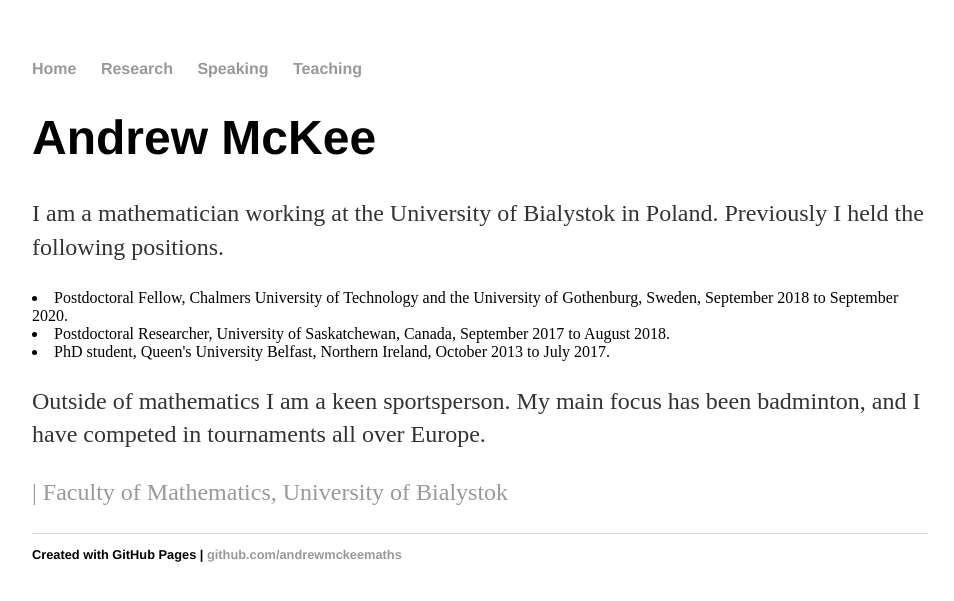
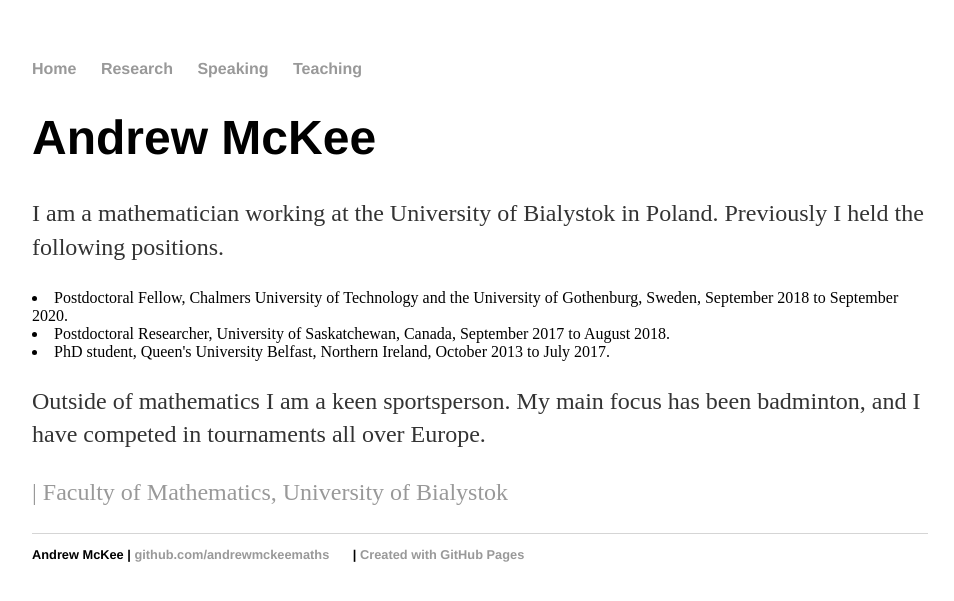
Before and after one commit to andrewmckeemaths/andrewmckeemaths.github.io, a Jekyll site: the page built from index.html, in a window 1280 px wide. Shown: the top 601 px of the page, without its empty margins (160-1114 px from the left). Built offline with Jekyll 4.4.1, drawn with Linux system fonts in a browser that asks for light colours.

Commit message:
Update default.html

```diff
--- a/_layouts/default.html
+++ b/_layouts/default.html
@@ -21,7 +21,7 @@
 			</div><!-- /.container -->
 			<footer>
 	    			<ul>
-	        			Created with GitHub Pages | <li><a href="https://github.com/andrewmckeemaths">github.com/andrewmckeemaths</a></li>
+	        			Andrew McKee | <li><a href="https://github.com/andrewmckeemaths">github.com/andrewmckeemaths</a></li> | <a>Created with GitHub Pages</a>
 				</ul>
 			</footer>
 		</body>
```
